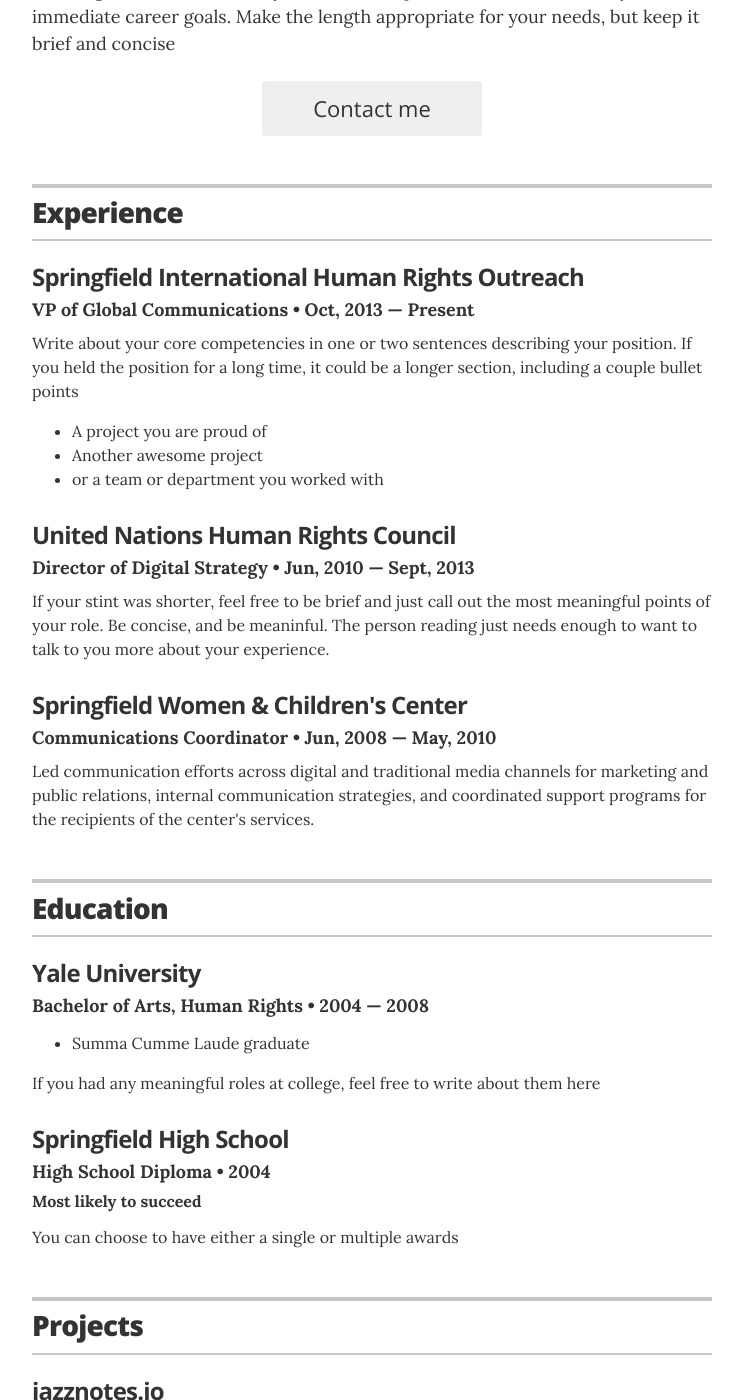
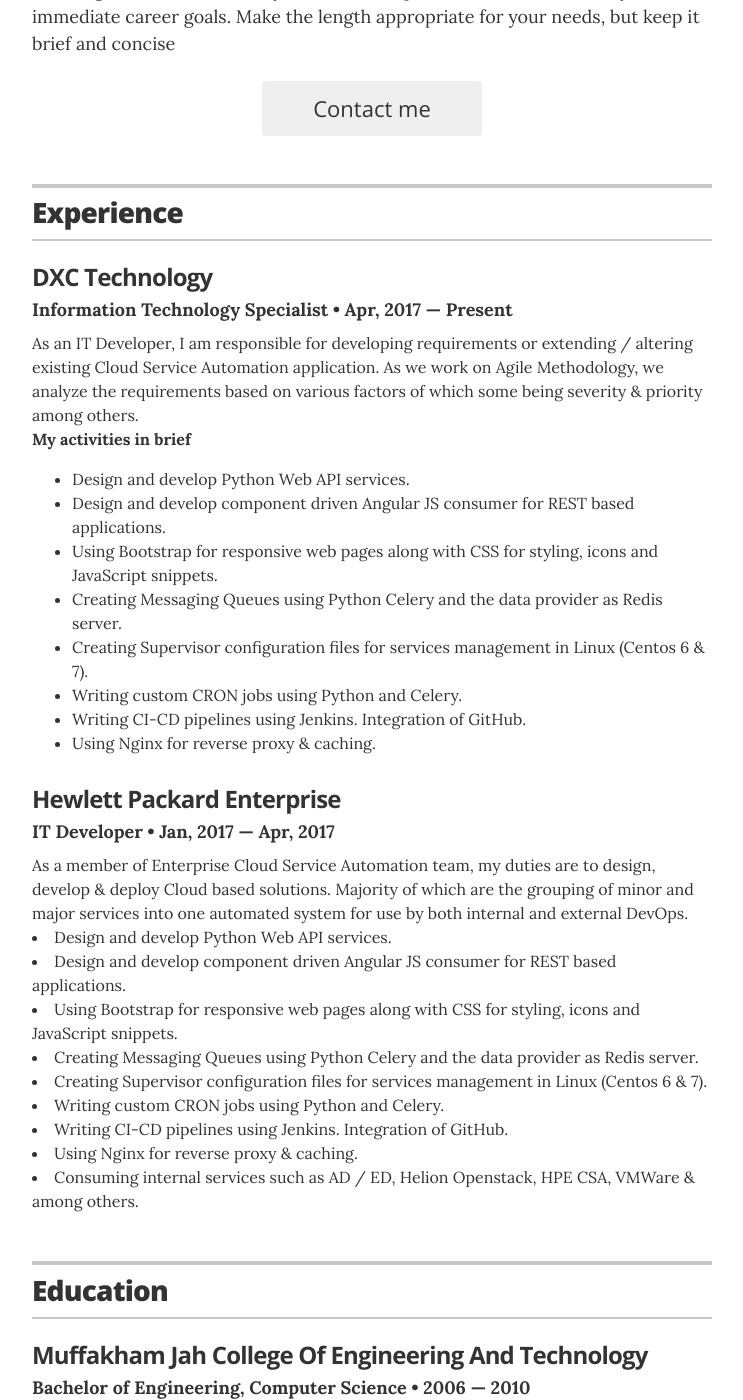
Before and after one commit to farhan1988/farhanhussain.github.io, a Jekyll site: the page built from index.html, in a window 1280 px wide and 1400 px high, scrolled down 337 px. Shown: the whole window, without its empty margins (268-1011 px from the left). Built offline with Jekyll 4.4.1, drawn with Linux system fonts in a browser that asks for light colours.

Commit message:
Added partial companies experience and education

```diff
--- a/_data/education.yml
+++ b/_data/education.yml
@@ -1,13 +1,13 @@
 # Degree
-- degree: Bachelor of Arts, Human Rights
-  uni: Yale University
-  year: 2004 &mdash; 2008
-  awards:
-    - award: Summa Cumme Laude graduate
-  summary: If you had any meaningful roles at college, feel free to write about them here
+- degree: Bachelor of Engineering, Computer Science
+  uni: Muffakham Jah College Of Engineering And Technology
+  year: 2006 &mdash; 2010
+  # awards:
+  #   - award: Summa Cumme Laude graduate
+  # summary: If you had any meaningful roles at college, feel free to write about them here
 
-- degree: High School Diploma
-  uni: Springfield High School
-  year: 2004
-  award: Most likely to succeed
-  summary: You can choose to have either a single or multiple awards
+# - degree: High School Diploma
+#   uni: Springfield High School
+#   year: 2004
+#   award: Most likely to succeed
+#   summary: You can choose to have either a single or multiple awards
--- a/_data/experience.yml
+++ b/_data/experience.yml
@@ -1,19 +1,19 @@
 # Jobs
-# VP of Global Communications
-- company: Springfield International Human Rights Outreach
-  position: VP of Global Communications
-  duration: Oct, 2013 &mdash; Present
-  summary: Write about your core competencies in one or two sentences describing your position. If you held the position for a long time, it could be a longer section, including a couple bullet points	<ul class="resume-item-list"><li>A project you are proud of</li><li>Another awesome project</li><li>or a team or department you worked with</li></ul>
+# Information Technology Specialist
+- company: DXC Technology
+  position: Information Technology Specialist
+  duration: Apr, 2017 &mdash; Present
+  summary: As an IT Developer, I am responsible for developing requirements or extending / altering existing Cloud Service Automation application. As we work on Agile Methodology, we analyze the requirements based on various factors of which some being severity & priority among others.<br /> <b>My activities in brief</b><ul></li><li>Design and develop Python Web API services.</li><li>Design and develop component driven Angular JS consumer for REST based applications.</li><li>Using Bootstrap for responsive web pages along with CSS for styling, icons and JavaScript snippets.</li><li>Creating Messaging Queues using Python Celery and the data provider as Redis server.</li><li>Creating Supervisor configuration files for services management in Linux (Centos 6 & 7).</li><li>Writing custom CRON jobs using Python and Celery.</li><li>Writing CI-CD pipelines using Jenkins. Integration of GitHub.</li><li>Using Nginx for reverse proxy & caching.</ul>
 
-# Director of Digital Stratgy
-- company: United Nations Human Rights Council
-  position: Director of Digital Strategy
-  duration:  Jun, 2010 &mdash; Sept, 2013
-  summary: If your stint was shorter, feel free to be brief and just call out the most meaningful points of your role. Be concise, and be meaninful. The person reading just needs enough to want to talk to you more about your experience.
+# IT Developer
+- company: Hewlett Packard Enterprise
+  position: IT Developer
+  duration:  Jan, 2017 &mdash; Apr, 2017
+  summary: As a member of Enterprise Cloud Service Automation team, my duties are to design, develop & deploy Cloud based solutions. Majority of which are the grouping of minor and major services into one automated system for use by both internal and external DevOps. </li><li>Design and develop Python Web API services.</li><li>Design and develop component driven Angular JS consumer for REST based applications.</li><li>Using Bootstrap for responsive web pages along with CSS for styling, icons and JavaScript snippets.</li><li>Creating Messaging Queues using Python Celery and the data provider as Redis server.</li><li>Creating Supervisor configuration files for services management in Linux (Centos 6 & 7).</li><li>Writing custom CRON jobs using Python and Celery.</li><li>Writing CI-CD pipelines using Jenkins. Integration of GitHub.</li><li>Using Nginx for reverse proxy & caching.</li><li>Consuming internal services such as AD / ED, Helion Openstack, HPE CSA, VMWare & among others.
 
 
-# Communications Coordinator
-- company: Springfield Women & Children's Center
-  position: Communications Coordinator
-  duration:   Jun, 2008  &mdash; May, 2010
-  summary: Led communication efforts across digital and traditional media channels for marketing and public relations, internal communication strategies, and coordinated support programs for the recipients of the center's services.
+# # Communications Coordinator
+# - company: Springfield Women & Children's Center
+#   position: Communications Coordinator
+#   duration:   Jun, 2008  &mdash; May, 2010
+#   summary: Led communication efforts across digital and traditional media channels for marketing and public relations, internal communication strategies, and coordinated support programs for the recipients of the center's services.
```
